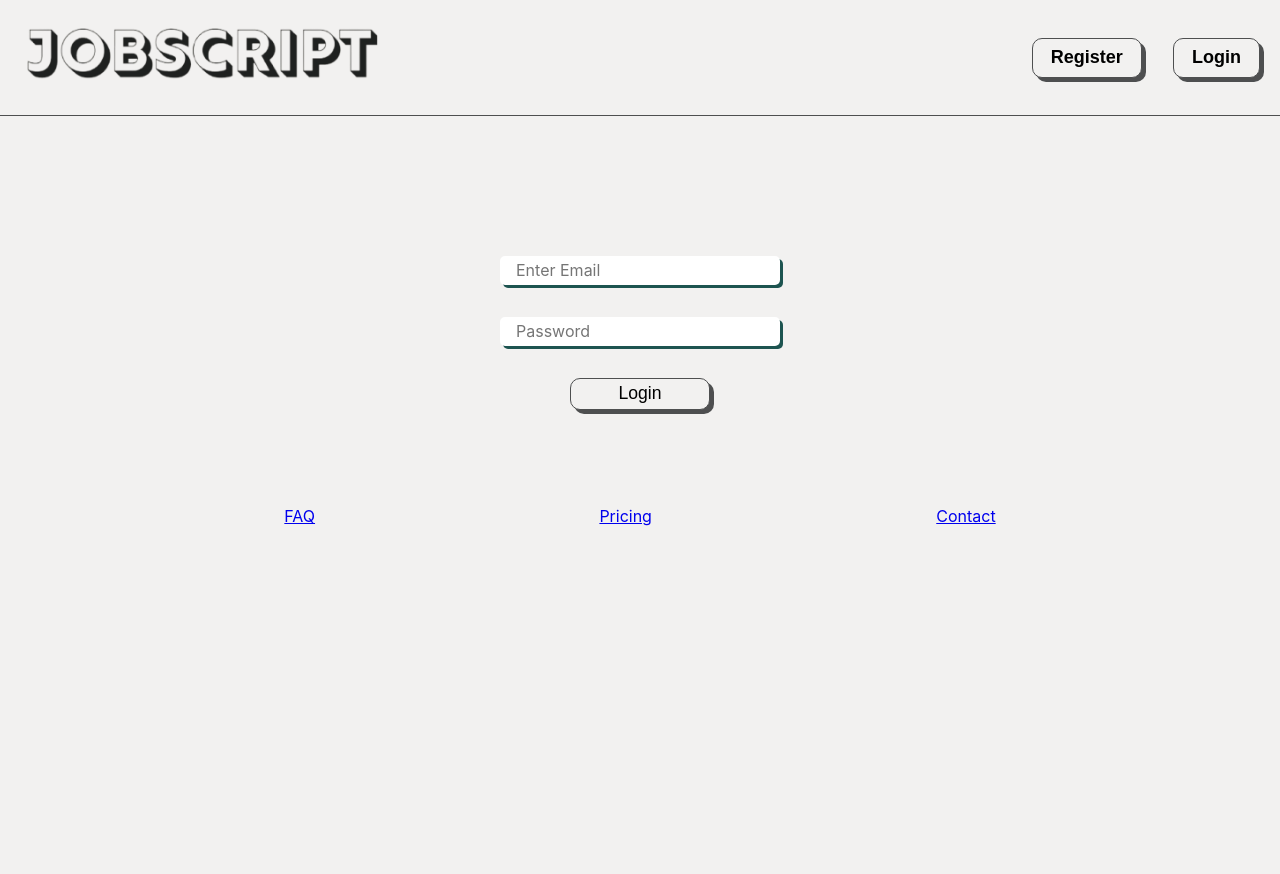
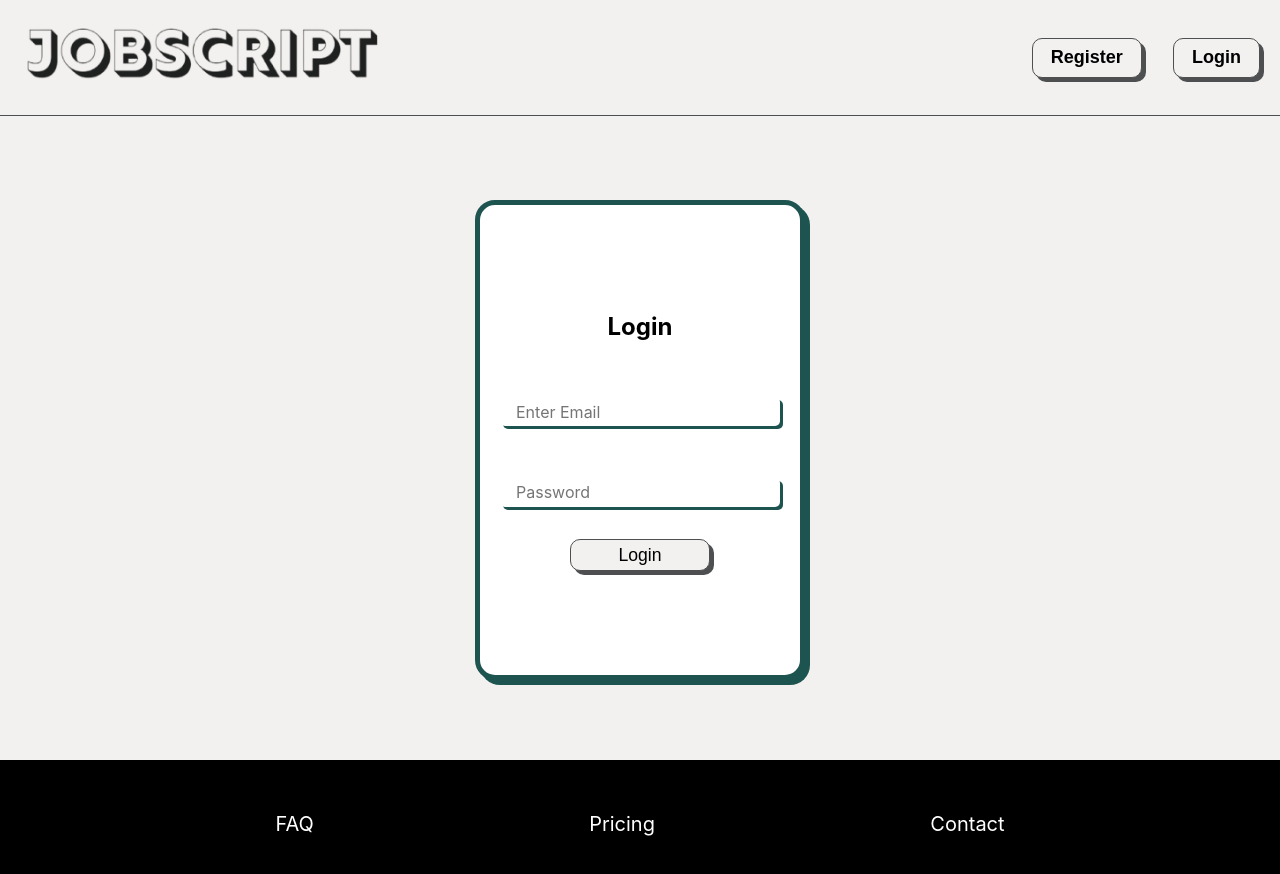
Before and after one commit to Funk3/jobscript, a React (Create React App) app in the folder client/: page / in a window 1280 px wide. Both pictures are taken after a click on the button "Login". Shown: the top 874 px of the page. Before the commit the page ends 800 px from the top, so only its background shows below. Built offline with nearby package versions, Linux system fonts and the light colour scheme.

Commit message:
Add styling to footer & login

```diff
--- a/client/src/components/AppPage.jsx
+++ b/client/src/components/AppPage.jsx
@@ -2,7 +2,7 @@ import React, { useState } from "react";
 
 //Components
 import JobList from "./JobList";
-import CoverLetter from "./coverletter/CoverLetter";
+import CoverLetter from "./CoverLetter/CoverLetter";
 import InputResume from "./InputResume";
 import InputJobDesc from "./InputJobDesc";
 import CustomTone from "./CustomTone";
--- a/client/src/components/pages/LandingPage.jsx
+++ b/client/src/components/pages/LandingPage.jsx
@@ -22,10 +22,10 @@ export default function LandingPage() {
           <button>Generate Now!</button>
       </section>
 
-      <section className="landing-bottom">
+      {/* <section className="landing-bottom">
         <div>Another engaging image</div>
         <div>Fake reviews?</div>
-      </section>
+      </section> */}
 
     </main>
   );
--- a/client/src/components/pages/LoginPage.jsx
+++ b/client/src/components/pages/LoginPage.jsx
@@ -14,6 +14,7 @@ export default function LoginPage() {
   return (
     <div className='login'>
       <form className='loginform' onSubmit={onSubmit}>
+      <h2>Login</h2>
         <p>
           <input
             type='text'
--- a/client/src/styles/App.scss
+++ b/client/src/styles/App.scss
@@ -459,29 +459,45 @@ input:focus {
 /* Footer */
 
 .landing-page-footer {
+  color: white;
+  font-size: 20px;
+  background-color: black;
   margin-top: 10vh;
   position: relative;
   bottom: 0;
+  height: 8rem;
   width: 100%;
+  align-items: center;
   text-align: center;
   display: flex;
   flex-direction: row;
   justify-content: space-evenly;
+
+  a, a:visited, a:active {
+    color: inherit;
+    text-decoration: none;
+   }
 }
 
 /* Login */
 
 .login {
-  padding-top: 30vh;
+  height: 30rem;
+  padding-top: 25vh;
   display: flex;
   justify-content: center;
 }
 
 .loginform {
+  background-color: white;
+  border-radius: 20px;
+  width: 25%;
   display: flex;
   flex-flow: column nowrap;
   justify-content: center;
   align-items: center;
+  border: 5px solid $accent-colour;
+  box-shadow: $accent-colour 5px 5px 0 0;
 
   input {
     display: flex;
@@ -495,6 +511,7 @@ input:focus {
     line-height: 1.4;
     border: none;
     box-shadow: $accent-colour 3px 3px 0 0;
+    margin-top: 20px;
   }
 }
 
```
